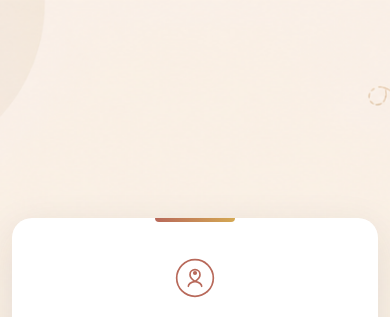
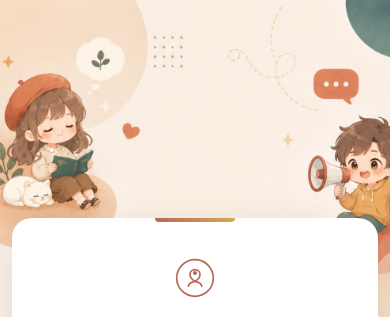
Before and after one commit to hickercf/mbti-test, a plain HTML site: page index.html in a window 390 px wide. Shown: the top 317 px of the page. Drawn offline with nearby package versions, Linux system fonts and the light colour scheme; a web font is replaced by a local one.

Commit message:
Responsive background: desktop JPG + mobile JPG, add mobile breakpoint

```diff
--- a/style.css
+++ b/style.css
@@ -44,7 +44,7 @@
 body {
   font-family: var(--font-body);
   background-color: var(--color-bg);
-  background-image: url("bg-banner.png");
+  background-image: url("bg-banner.jpg");
   background-size: cover;
   background-position: center;
   background-repeat: no-repeat;
@@ -770,6 +770,15 @@ body {
   .details { padding: 16px; }
 }
 
+/* ── Mobile Background ── */
+
+@media (max-width: 768px) {
+  body {
+    background-image: url("bg-banner-mobile.jpg");
+    background-attachment: scroll;
+  }
+}
+
 /* ── Dark Mode Support ── */
 
 @media (prefers-color-scheme: dark) {
```
Also changed, not shown: bg-banner-mobile.jpg (added), bg-banner.jpg (added), bg-banner.png (deleted).
